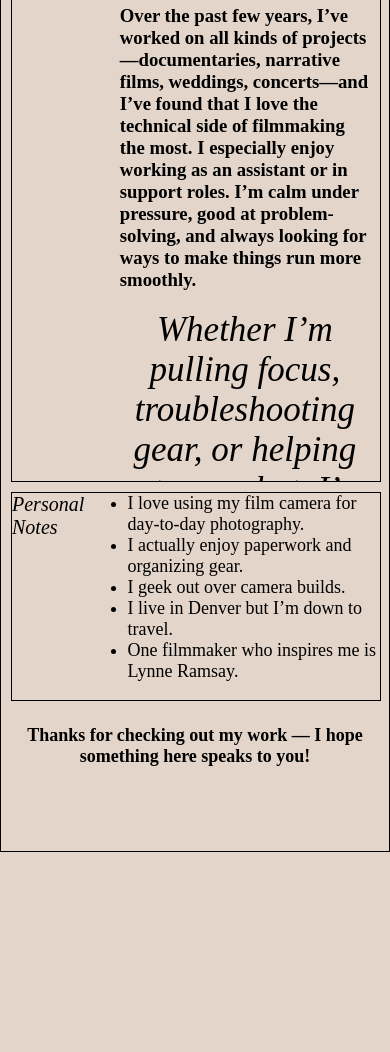
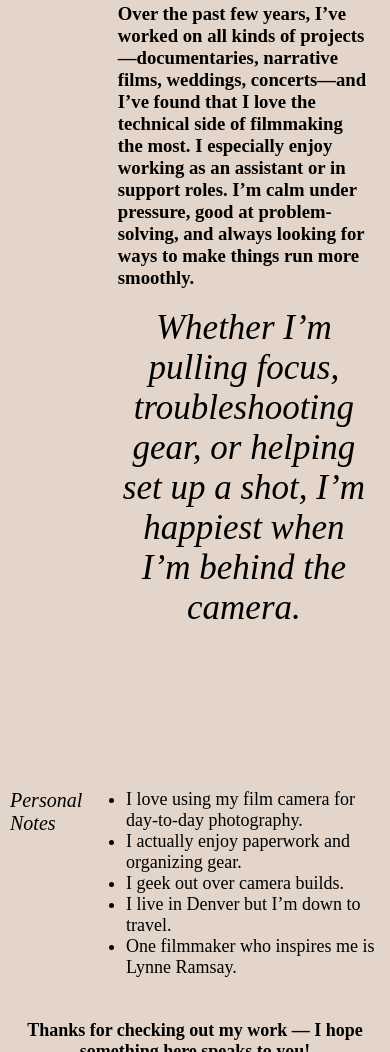
Before and after one commit to BrandonHoffey/ellieportfolio, a website: page index.html in a window 390 px wide. Shown: the part 944-1996 px from the top of the page. Before the commit the page ends 1796 px from the top, so only its background shows below. Drawn offline with Linux system fonts and the light colour scheme; a web font is replaced by a local one.

Commit message:
still adjusting sizing

```diff
--- a/index.css
+++ b/index.css
@@ -223,14 +223,14 @@ body {
     flex-direction: column;
     padding-right: 10px;
     padding-left: 10px;
-    border: 1px solid black;
+    /* border: 1px solid black; */
   }
 
 
   #topContainer {
     flex-direction: row;
-    height: 950px;
-    border: 1px solid black;
+    height: 1250px;
+    /* border: 1px solid black; */
   }
 
   #textDiv {
@@ -242,7 +242,7 @@ body {
   #bottomContainer {
     flex-direction: row;
     margin-top: 10px;
-    border: 1px solid black;
+    /* border: 1px solid black; */
   }
 
   #personalNotesDiv {
```
